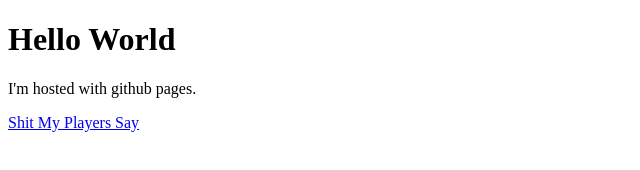
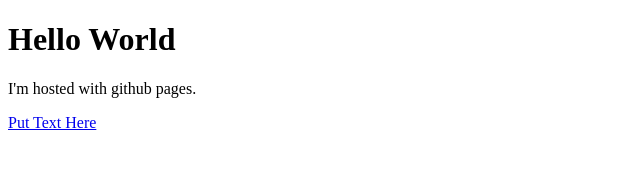
Before and after one commit to LandonAM/Landon, a plain HTML site: page index.html in a window 1280 px wide. Shown: the full height of the page, 0-640 px from the left. Drawn offline with Linux system fonts and the light colour scheme.

Commit message:
Update index.html

```diff
--- a/index.html
+++ b/index.html
@@ -3,6 +3,6 @@
 <body>
 <h1>Hello World</h1>
 <p>I'm hosted with github pages.</p>
-  <a href="Testinghtml.html">Shit My Players Say</a>
+  <a href="url">Put Text Here</a>
 </body>
 </html>
```
